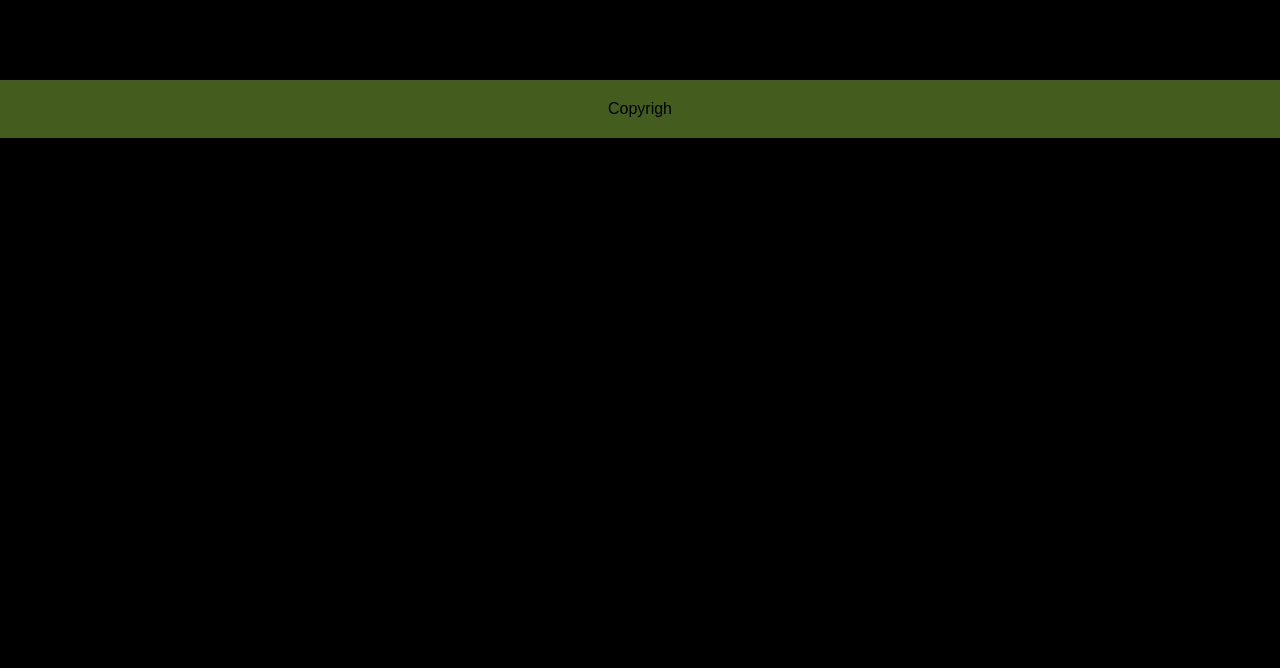
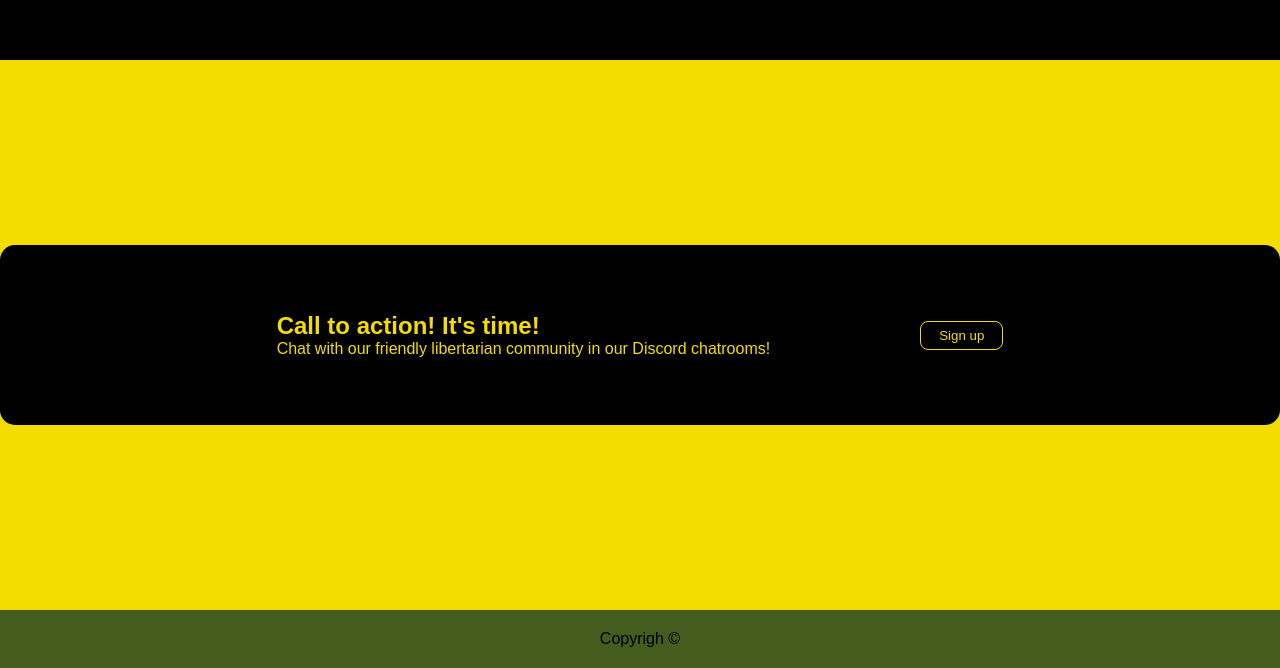
Before and after one commit to frankmankut/landing-page, a plain HTML site: page index.html in a window 1280 px wide. Shown: the part 1502-2170 px from the top of the page. Before the commit the page ends 1640 px from the top, so only its background shows below. Drawn offline with Linux system fonts and the light colour scheme.

Commit message:
modified:   index.html 	modified:   style.css

```diff
--- a/index.html
+++ b/index.html
@@ -21,7 +21,7 @@
 
 
         <div class="toplog">
-          <div class="rectangle"><p class="p1">This website is awesome</p> <p class="p2">Find out more about libertarianism, sign up to: libertarianizm.net</p><button><a target="_blanc" class="a1" href="https://libertarianizm.net">Sign up</a></button></div>
+          <div class="rectangle"><p class="p1">This website is awesome</p> <p class="p2">Find out more about libertarianism, sign up to libertarianizm.net</p><button><a target="_blanc" class="a1" href="https://libertarianizm.net">Sign up</a></button></div>
           <div class="rectangle1"><img src="img/gadsden.jpg" alt="Gadsden flag" ></div>
         </div>
 
@@ -53,13 +53,17 @@
         <div class="quote">
           <div class="quote1">It is states that are responsible for the deaths of hundreds of millions of people and immeasurable destruction in the 20th century alone. Compared to that, the victims of private crimes are almost negligible. <h6>Hans-Hermann Hoppe</h6></div>
         </div>
-        <div class="bottomlog"></div>
+        <div class="bottomlog">
+          <div class="bottomlog1">
+            <div><p class="p4">Call to action! It's time!</p> <p class="p5">Chat with our friendly libertarian community in our Discord chatrooms!</p>  </div>
+            <div><button>Sign up</button></div>
+        </div>
 
     </div>
 
 
 
-    <div class="footer"> Copyrigh</div>
+    <div class="footer"> Copyrigh ©</div>
 
 
 
--- a/style.css
+++ b/style.css
@@ -155,7 +155,7 @@ p {
 
 .quote {
     background-color: black ;
-    padding-top: 185px;
+    padding-top: 165px;
     padding-bottom: 185px;
     display: flex;
     flex-direction: center;
@@ -173,3 +173,34 @@ h6 {
     margin: 20px 0px;
     padding-left: 640px;
 }
+
+.bottomlog {
+    background-color: #f5dc00 ;
+    padding-top: 185px;
+    padding-bottom: 185px;
+    display: flex;
+    justify-content: center;
+}
+
+.bottomlog1 {
+    background-color: black;
+    color: #f5dc00;
+    text-align: left;
+    height:180px;
+    width: 1300px;
+    border-radius: 15px;
+    display: flex;
+    flex-direction: row;
+    justify-content: center;
+    align-items: center;
+    gap: 150px;
+}
+.p4 {
+    font-size:24px;
+    margin: 0px;
+    font-weight: bold;
+}
+
+.p5 {
+    margin: 0px;
+}
```
